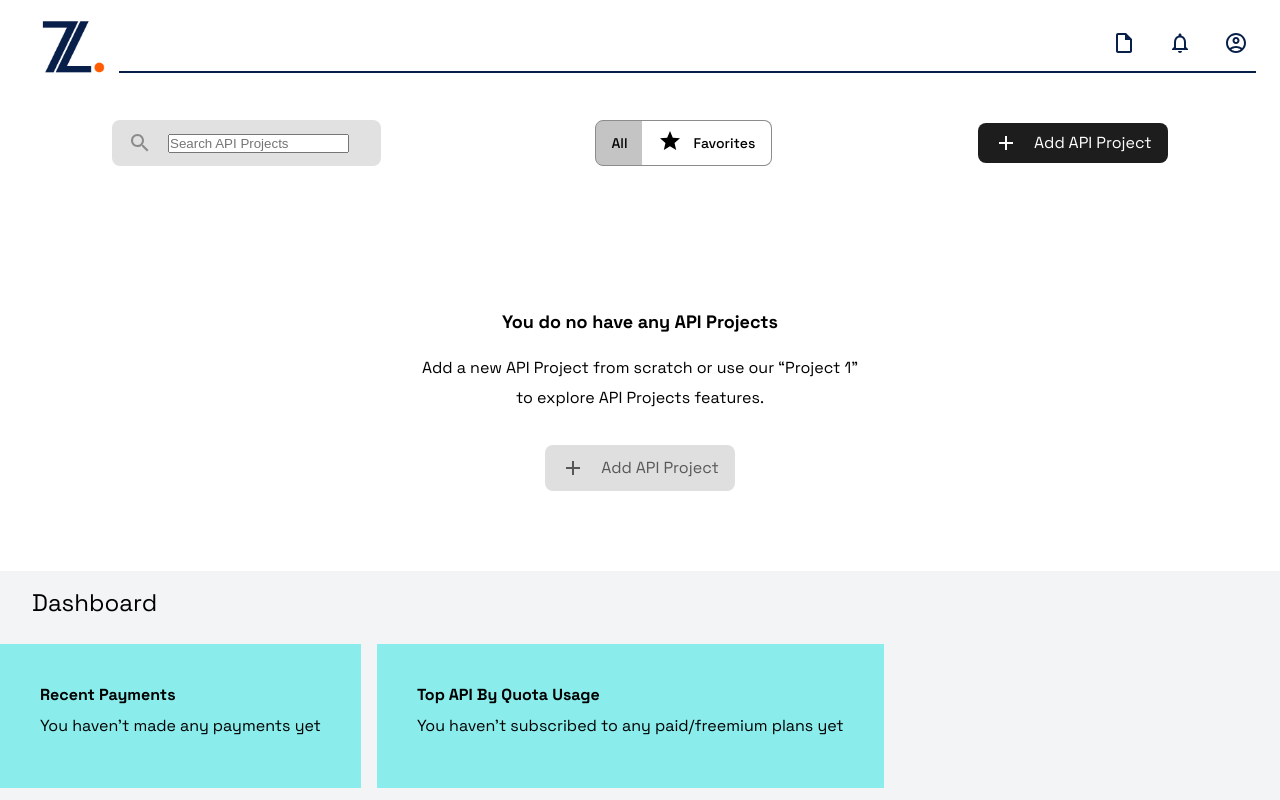
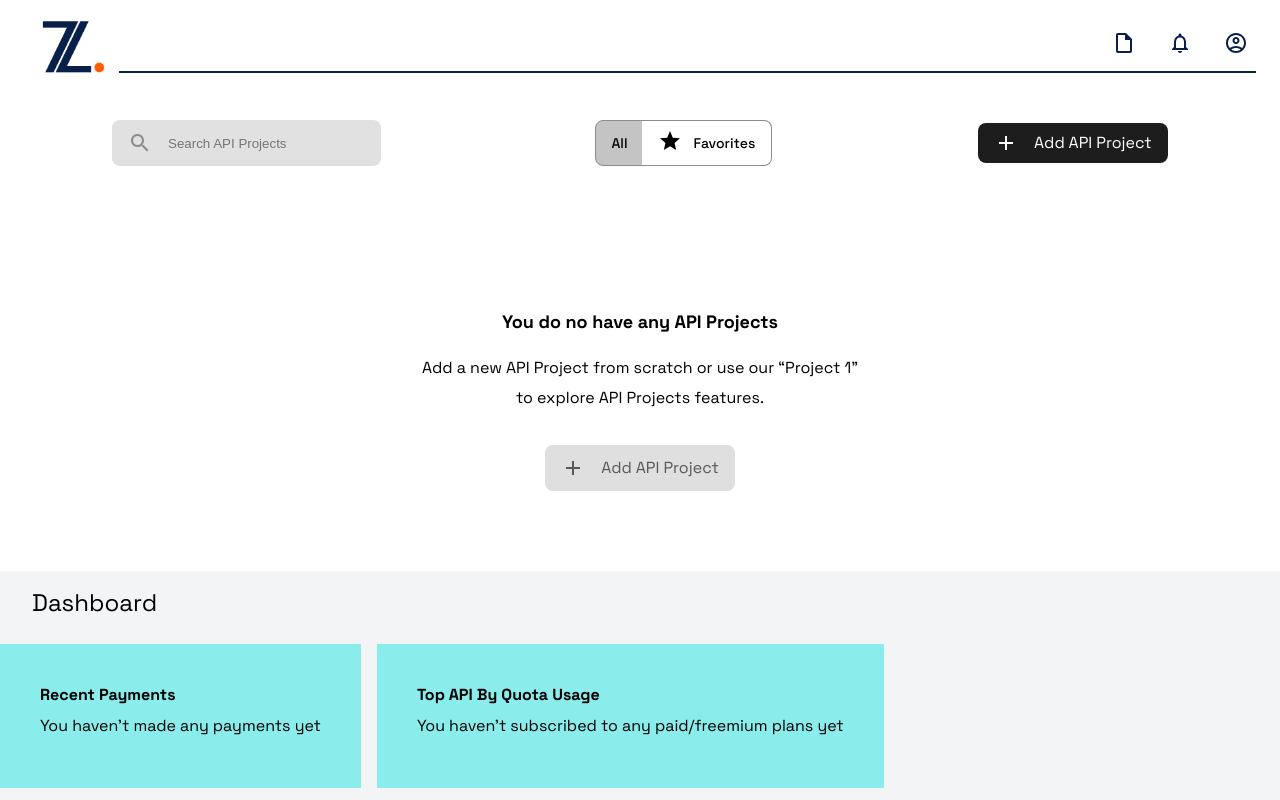
Before and after one commit to Zummit-Africa-Inc/Zapi-FE, a React (Vite) app: page /developers/dashboard in a window 1280 px wide. Shown: the top 800 px of the page. Built offline with nearby package versions, Linux system fonts and the light colour scheme; no server answers.

Commit message:
Clean fixes

```diff
--- a/src/components/AddApiPopup.tsx
+++ b/src/components/AddApiPopup.tsx
@@ -26,15 +26,15 @@ const AddApiPopup: React.FC = () => {
           </div>
           <div className={classes.input}>
             <label>Description</label>
-            <input type="password" name="password" {...bind} placeholder="Add API Description" />
+            <input type="text" name="description" {...bind} placeholder="Add API Description" />
           </div>
           <div className={classes.input}>
             <label>Category</label>
-            <input type="password" name="password" {...bind} placeholder="Select a category" />
+            <input type="text" name="description" {...bind} placeholder="Select a category" />
           </div>
           <div className={classes.input}>
             <label>Team</label>
-            <input type="password" name="password" {...bind} placeholder="Personal" />
+            <input type="text" name="description" {...bind} placeholder="Personal" />
           </div>
         </form>
 
--- a/src/components/DevAddApi.tsx
+++ b/src/components/DevAddApi.tsx
@@ -1,7 +1,7 @@
 import React, { ChangeEvent, FormEvent, useState } from 'react'
 import { makeStyles } from "@mui/styles";
 import InputSearch from './InputSearch';
-import { Button, Typography } from '@mui/material';
+import { Typography } from '@mui/material';
 
 import { useContextProvider } from "../contexts/ContextProvider";
 import StarIcon from '@mui/icons-material/Star';
@@ -12,20 +12,19 @@ const DevAddApi: React.FC = () => {
   const [queryString, setQueryString] = useState<string>("")
   const { handleClicked } = useContextProvider()
 
-
   const handleSubmit = (e: FormEvent) => {
     e.preventDefault()
   }
   return (
     <div className={classes.bodyColor}>
         <div className={classes.body}>
-            <div className={classes.logo}>
+            <div className={classes.widget1}>
                 <form onSubmit={handleSubmit} className={classes.search}>
                 <InputSearch className={classes.formControl} type="text" name="queryString" value={queryString} onChange={(e: ChangeEvent<HTMLInputElement>) => setQueryString(e.target.value)} placeholder="Search API Projects" />
                 </form>
             </div>
 
-            <div className={classes.widget}>
+            <div className={classes.widget2}>
                 <div className={classes.leftText}>
                     <Typography variant="subtitle2" mt={0.5}>
                         All
@@ -98,12 +97,12 @@ const useStyles = makeStyles({
             padding: "1rem 1rem"
         }
     },
-    logo:{
+    widget1:{
         display:'flex',
         alignItems:'center',
         gap:'1rem'
     },
-    widget:{
+    widget2:{
         gap:'1rem',
         display:'flex',
         alignItems:'center'
@@ -114,10 +113,8 @@ const useStyles = makeStyles({
         flexDirection: "column",
         alignItems: "flex-start",
         padding: "8px 16px",
-
         width: "50px",
         height: "46px",
-
         background: "#C4C4C4",
         border: "1px solid #8C8C8C",
         borderRadius: "8px 0px 0px 8px",
@@ -128,10 +125,8 @@ const useStyles = makeStyles({
         alignItems: "flex-start",
         padding: "8px 16px",
         margin: "-35px 30px",
-
         width: "130px",
         height: "46px",
-
         background: "white",
         borderTop: "1px solid #8C8C8C",
         borderBottom: "1px solid #8C8C8C",
@@ -152,20 +147,32 @@ const useStyles = makeStyles({
         color: "#8B8B8C",
         background: "#E1E1E2",
       },
-
-      formControl: {
+    formControl: {
         display: "flex",
         flexDirection: "row",
         alignItems: "center",
         padding: "8px 64px 8px 16px",
         gap: "16px",
-
         width: "269px",
         height: "46px",
-
         background: "#E1E1E2",
         borderRadius: "8px",
-
+        "& input": {
+            width: 250,
+            height: "100%",
+            outline: "none",
+            border: "none",
+            background: "#E1E1E2",
+        },
+        "& select": {
+            width: 100,
+            height: "100%",
+            outline: "none",
+            border: "none",
+        },
+        "@media screen and (max-width: 900px)": {
+          marginTop: "1rem",
+        }
     },
     button: {
         display: "flex",
@@ -179,7 +186,6 @@ const useStyles = makeStyles({
         borderRadius:"8px",
         cursor: "pointer",
         color: "#FFFFFF",
-
         border: "none",
         fontWeight: '500',
         fontSize: '16px',
```
